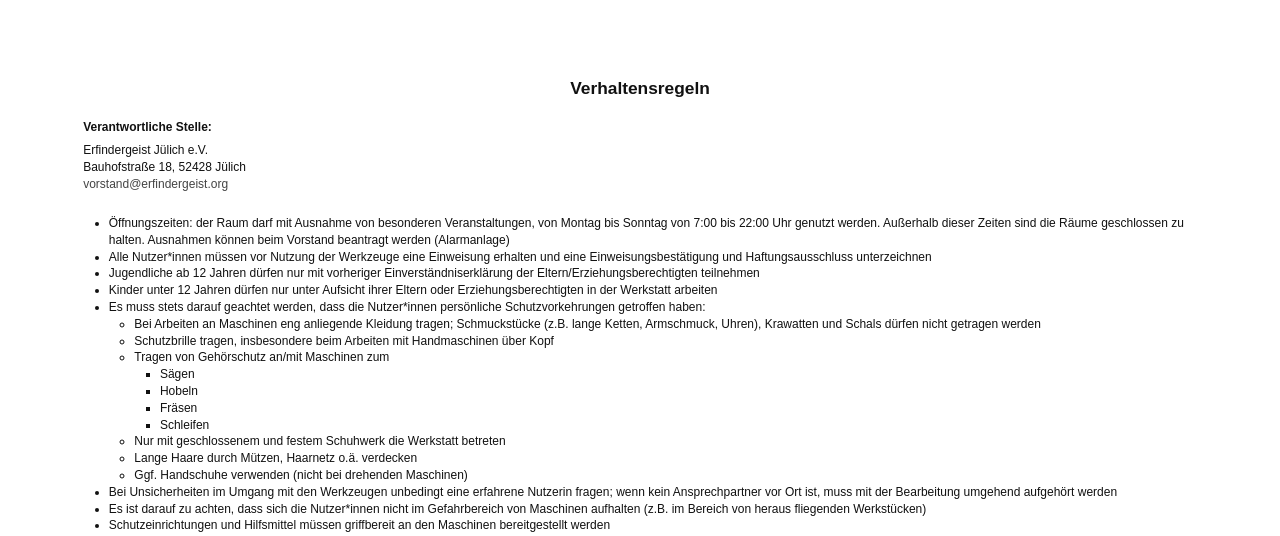
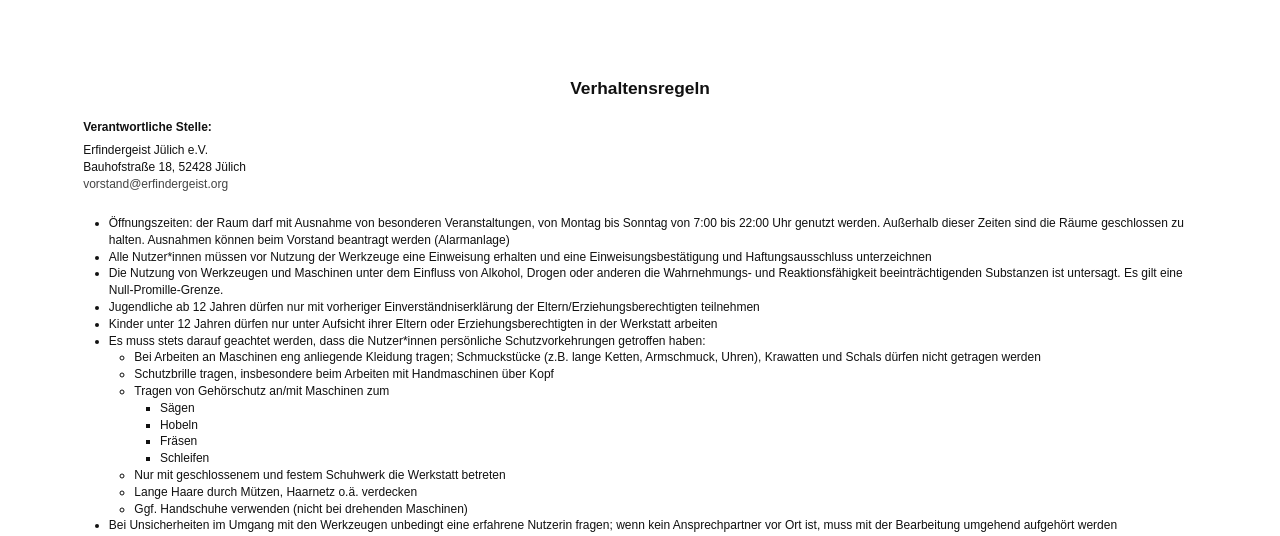
Before and after one commit to ErfindergeistJuelichOfficial/pdf-generator, a Python web app: template src/templates/verhaltensregeln.html in a window 1280 px wide. Shown: the top 536 px of the page. Run offline with Jinja, Linux system fonts and the light colour scheme; the template is opened without the code that fills it, so the values that code supplies are empty.

Commit message:
add: no drugs

```diff
--- a/src/templates/verhaltensregeln.html
+++ b/src/templates/verhaltensregeln.html
@@ -27,6 +27,10 @@
         Alle Nutzer*innen müssen vor Nutzung der Werkzeuge eine Einweisung
         erhalten und eine Einweisungsbestätigung und Haftungsausschluss
         unterzeichnen
+      </li>
+      <li>
+        Die Nutzung von Werkzeugen und Maschinen unter dem Einfluss von Alkohol, Drogen oder anderen die Wahrnehmungs- und Reaktionsfähigkeit beeinträchtigenden Substanzen ist untersagt.
+        Es gilt eine Null-Promille-Grenze.
       </li>
       <li>
         Jugendliche ab 12 Jahren dürfen nur mit vorheriger
```
